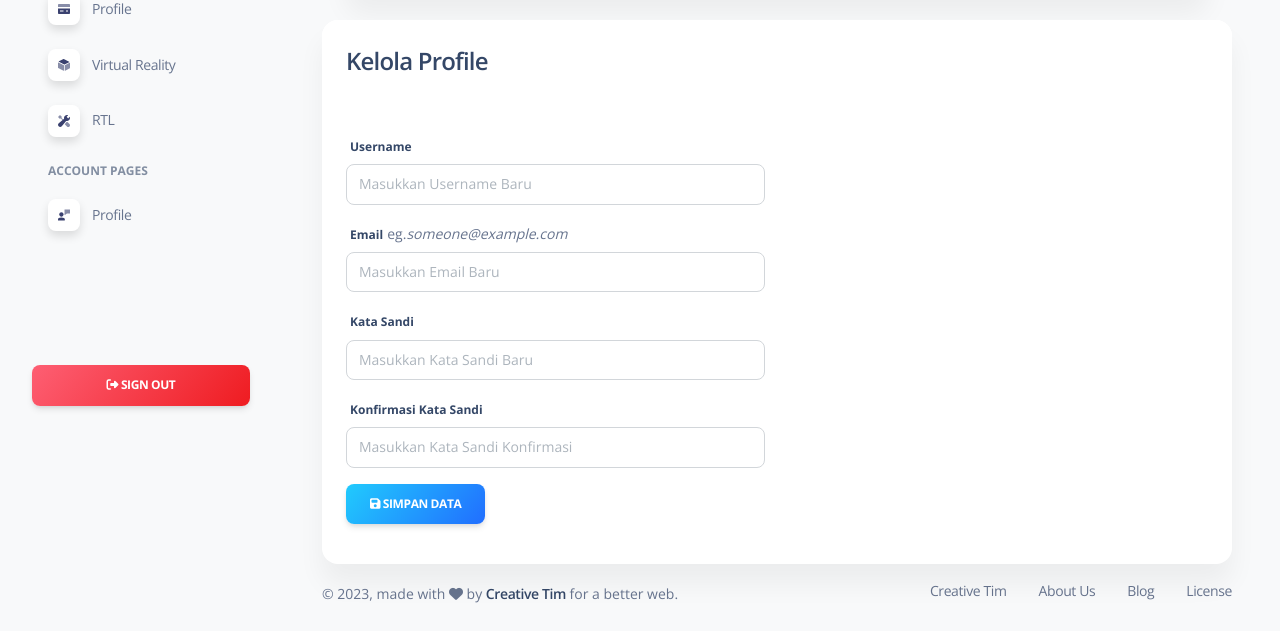
After one commit to ngeline/production-sell, a CodeIgniter 4 app: template app/Views/admin/profile/index.php in a window 1280 px wide. The commit adds this page. Shown: the part 186-817 px from the top of the page. Run offline with PHP 8.4 and a stand-in for CodeIgniter, Linux system fonts and the light colour scheme; the template is opened without the code that fills it, so the values that code supplies are empty; style sheets or scripts are compiled from the project's sources; some libraries are stand-ins or nearby versions.

Commit message:
Profile Pages, update sidebar

```diff
--- a/app/Views/admin/dashboard.php
+++ b/app/Views/admin/dashboard.php
@@ -1,7 +1,4 @@
 <?= $this->extend('admin/layouts/index'); ?>
-<?= $this->section('pages-title'); ?>
-Dashboard
-<?= $this->endSection(); ?>
 
 <?= $this->Section('content-main'); ?>
 
--- a/app/Views/admin/layouts/sidebar.php
+++ b/app/Views/admin/layouts/sidebar.php
@@ -30,6 +30,27 @@
                 </a>
             </li>
 
+            <li class="nav-item">
+                <a class="nav-link <?= uri_string() == 'profile' ? 'active' : '' ?>" href="<?= base_url('profile'); ?>">
+                    <div class="icon icon-shape icon-sm shadow border-radius-md bg-white text-center me-2 d-flex align-items-center justify-content-center">
+                        <svg width="12px" height="12px" viewBox="0 0 43 36" version="1.1" xmlns="http://www.w3.org/2000/svg" xmlns:xlink="http://www.w3.org/1999/xlink">
+                            <title>credit-card</title>
+                            <g stroke="none" stroke-width="1" fill="none" fill-rule="evenodd">
+                                <g transform="translate(-2169.000000, -745.000000)" fill="#FFFFFF" fill-rule="nonzero">
+                                    <g transform="translate(1716.000000, 291.000000)">
+                                        <g transform="translate(453.000000, 454.000000)">
+                                            <path class="color-background opacity-6" d="M43,10.7482083 L43,3.58333333 C43,1.60354167 41.3964583,0 39.4166667,0 L3.58333333,0 C1.60354167,0 0,1.60354167 0,3.58333333 L0,10.7482083 L43,10.7482083 Z"></path>
+                                            <path class="color-background" d="M0,16.125 L0,32.25 C0,34.2297917 1.60354167,35.8333333 3.58333333,35.8333333 L39.4166667,35.8333333 C41.3964583,35.8333333 43,34.2297917 43,32.25 L43,16.125 L0,16.125 Z M19.7083333,26.875 L7.16666667,26.875 L7.16666667,23.2916667 L19.7083333,23.2916667 L19.7083333,26.875 Z M35.8333333,26.875 L28.6666667,26.875 L28.6666667,23.2916667 L35.8333333,23.2916667 L35.8333333,26.875 Z"></path>
+                                        </g>
+                                    </g>
+                                </g>
+                            </g>
+                        </svg>
+                    </div>
+                    <span class="nav-link-text ms-1">Profile</span>
+                </a>
+            </li>
+
             <!-- begin | supplier -->
             <?php if (in_groups(['admin', 'owner'])) : ?>
                 <li class="nav-item">
@@ -54,27 +75,6 @@
                 </li>
             <?php endif; ?>
             <!-- end | supplier -->
-
-            <li class="nav-item">
-                <a class="nav-link " href="#">
-                    <div class="icon icon-shape icon-sm shadow border-radius-md bg-white text-center me-2 d-flex align-items-center justify-content-center">
-                        <svg width="12px" height="12px" viewBox="0 0 43 36" version="1.1" xmlns="http://www.w3.org/2000/svg" xmlns:xlink="http://www.w3.org/1999/xlink">
-                            <title>credit-card</title>
-                            <g stroke="none" stroke-width="1" fill="none" fill-rule="evenodd">
-                                <g transform="translate(-2169.000000, -745.000000)" fill="#FFFFFF" fill-rule="nonzero">
-                                    <g transform="translate(1716.000000, 291.000000)">
-                                        <g transform="translate(453.000000, 454.000000)">
-                                            <path class="color-background opacity-6" d="M43,10.7482083 L43,3.58333333 C43,1.60354167 41.3964583,0 39.4166667,0 L3.58333333,0 C1.60354167,0 0,1.60354167 0,3.58333333 L0,10.7482083 L43,10.7482083 Z"></path>
-                                            <path class="color-background" d="M0,16.125 L0,32.25 C0,34.2297917 1.60354167,35.8333333 3.58333333,35.8333333 L39.4166667,35.8333333 C41.3964583,35.8333333 43,34.2297917 43,32.25 L43,16.125 L0,16.125 Z M19.7083333,26.875 L7.16666667,26.875 L7.16666667,23.2916667 L19.7083333,23.2916667 L19.7083333,26.875 Z M35.8333333,26.875 L28.6666667,26.875 L28.6666667,23.2916667 L35.8333333,23.2916667 L35.8333333,26.875 Z"></path>
-                                        </g>
-                                    </g>
-                                </g>
-                            </g>
-                        </svg>
-                    </div>
-                    <span class="nav-link-text ms-1">Billing</span>
-                </a>
-            </li>
             <li class="nav-item">
                 <a class="nav-link  " href="#">
                     <div class="icon icon-shape icon-sm shadow border-radius-md bg-white text-center me-2 d-flex align-items-center justify-content-center">
--- /dev/null
+++ b/app/Views/admin/profile/index.php
@@ -0,0 +1,69 @@
+<?= $this->extend('admin/layouts/index'); ?>
+
+<?= $this->section('content-main'); ?>
+<br>
+<br>
+<div class="container-fluid">
+    <div class="card card-body blur shadow-blur mx-4 mt-n6 overflow-hidden">
+        <div class="row gx-4">
+            <div class="col-auto">
+                <div class="avatar avatar-xl position-relative">
+                    <img src="<?= base_url(); ?>/assets/img/<?= user()->user_image; ?>" alt=" profile_image" class="w-100 border-radius-lg shadow-sm">
+                </div>
+            </div>
+            <div class="col-auto my-auto">
+                <div class="h-100">
+                    <h5 class="mb-1">
+                        <?= user()->username; ?>
+                    </h5>
+                    <p class="mb-0 font-weight-bold text-sm">
+                        <?= user()->email; ?>
+                    </p>
+                </div>
+            </div>
+            <div class="col-lg-4 col-md-6 my-sm-auto ms-sm-auto me-sm-0 mx-auto mt-3">
+                <div class="nav-wrapper position-relative end-0">
+                </div>
+            </div>
+        </div>
+    </div>
+    <br>
+    <div class="card">
+        <div class="card-header">
+            <h4 class="card-title">Kelola Profile</h4>
+        </div>
+        <?= view('admin\layouts\message-block'); ?>
+        <?php $validation = \Config\Services::validation(); ?>
+        <div class="card-body">
+            <div class="row">
+                <div class="col-md-6">
+                    <form action="" method="post">
+                        <div class="form-group">
+                            <label for="username">Username</label>
+                            <input type="text" class="form-control" id="username" placeholder="Masukkan Username Baru" value="<?= user()->username; ?>">
+                        </div>
+
+                        <div class="form-group">
+                            <label for="email">Email</label>
+                            <small class="text-muted">eg.<i>someone@example.com</i></small>
+                            <input type="email" class="form-control" id="email" placeholder="Masukkan Email Baru" value="<?= user()->email; ?>">
+                        </div>
+
+                        <div class="form-group">
+                            <label for="username">Kata Sandi</label>
+                            <input type="password" class="form-control" id="username" placeholder="Masukkan Kata Sandi Baru">
+                        </div>
+
+                        <div class="form-group">
+                            <label for="password-confirm">Konfirmasi Kata Sandi</label>
+                            <input type="password" class="form-control" id="password-confirm" placeholder="Masukkan Kata Sandi Konfirmasi">
+                        </div>
+
+                        <button type="submit" class="btn bg-gradient-info"> <i class="fas fa-save"></i> Simpan Data</button>
+                    </form>
+                </div>
+            </div>
+        </div>
+    </div>
+</div>
+<?= $this->endSection(); ?>
```
Also changed, not shown: app/Config/Routes.php (+5 -3 lines), app/Controllers/ProfileController.php (added, +16 -0 lines), app/Views/admin/layouts/index.php (+0 -14 lines), public/assets/scss/soft-ui-dashboard/bootstrap/vendor/_rfs.scss (added), 1 other file.
